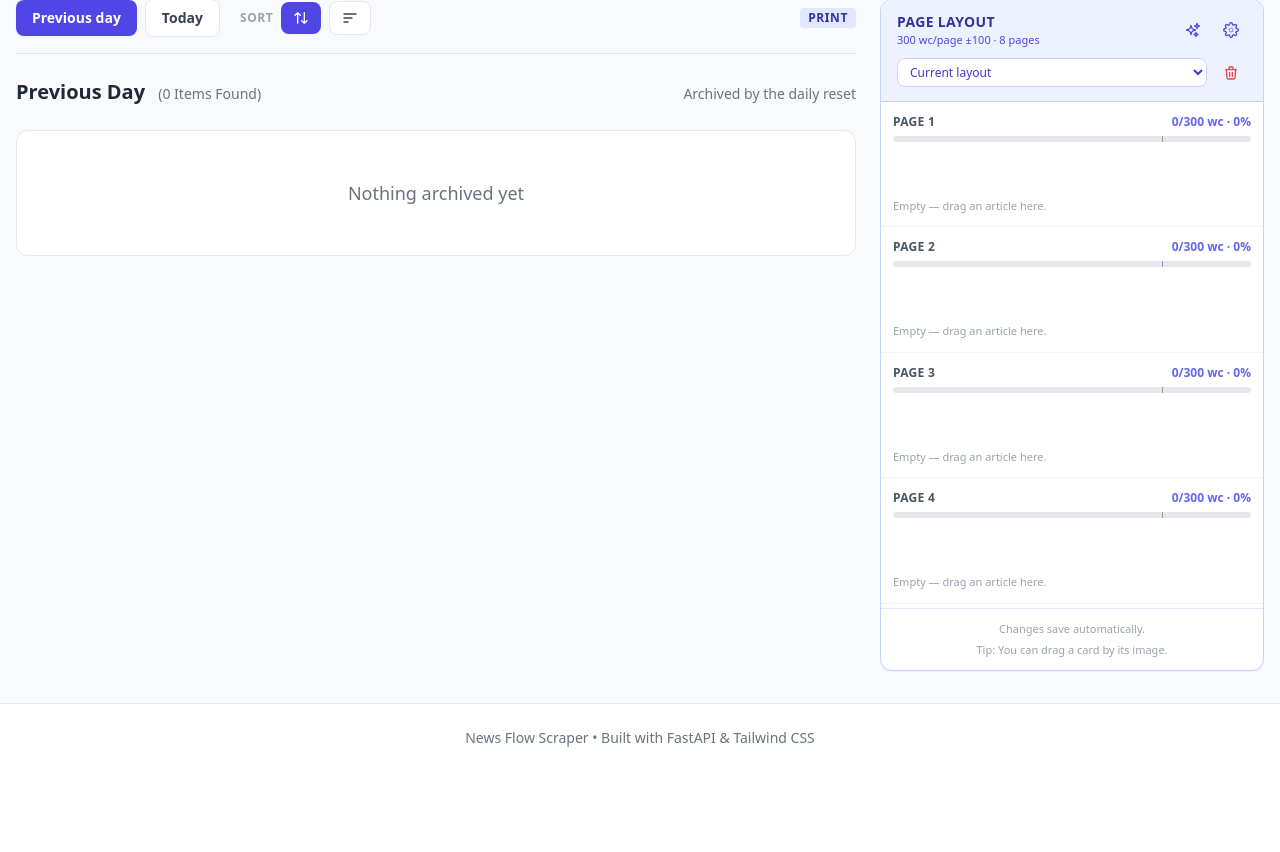
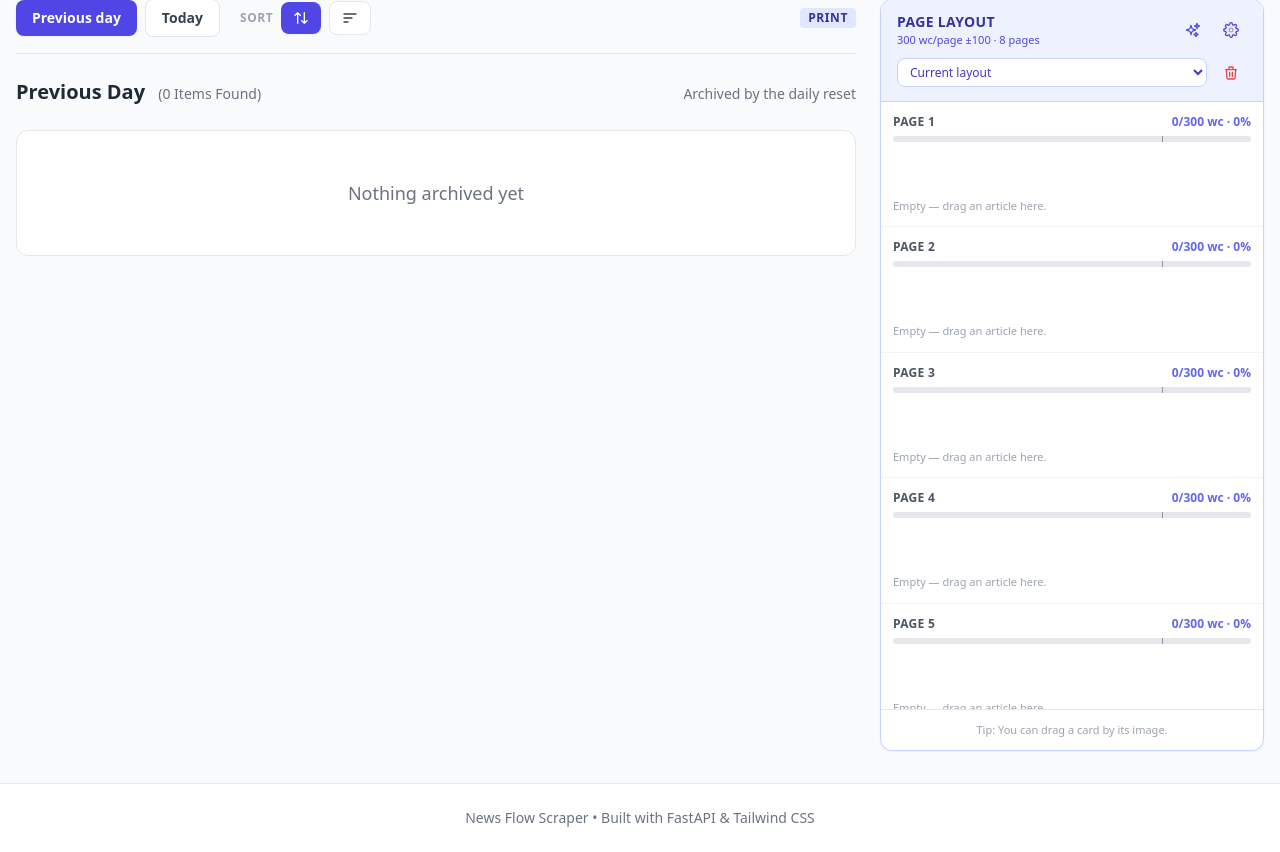
Before and after one commit to MidHunterX/News-Flow, a FastAPI app: page /publication in a window 1280 px wide. Shown: the part 104-956 px from the top of the page. Before the commit the page ends 851 px from the top, so only its background shows below. Run offline with FastAPI, Linux system fonts and the light colour scheme; data comes from the database, SQL or seed files in the repository; data that the repository does not hold is empty; some libraries are stand-ins or nearby versions.

Commit message:
💄 style(publication): drop the layout save status text

```diff
--- a/templates/publication.html
+++ b/templates/publication.html
@@ -405,7 +405,7 @@
     </div>
 
     <!-- ============ RIGHT: print-layout sidebar (edge-docked) ============ -->
-    <aside class="w-80 xl:w-96 shrink-0 sticky top-6 max-h-[calc(100vh-8rem)] flex flex-col
+    <aside class="w-80 xl:w-96 shrink-0 sticky top-6 max-h-[calc(100vh-3rem)] flex flex-col
                   bg-white rounded-xl border border-indigo-200 shadow-sm overflow-hidden dark:bg-gray-800 dark:border-indigo-900"
            data-day="{{ selected_day }}">
       <!-- Panel header: the gear opens the publication-only settings
@@ -495,21 +495,11 @@
       </div>
 
       <!-- Pinned footer: the layout saves itself after every change, so
-           there is no button — just the status of the last write and the
-           drag hint. A save never reloads the page, so the scroll position
-           (and anything focused) stays where it is. -->
+           there is no button and no status chrome — just the drag hint.
+           A save never reloads the page, so the scroll position (and
+           anything focused) stays where it is. -->
       <div class="p-3 border-t border-indigo-100 shrink-0 dark:border-indigo-900">
-        <div class="flex items-center justify-center gap-2">
-          <p id="save-layout-status" role="status" aria-live="polite"
-             class="text-[11px] font-medium text-center text-gray-400 dark:text-gray-500">
-            Changes save automatically.
-          </p>
-          <button type="button" id="save-layout-retry" onclick="retryLayoutSave()"
-                  class="hidden text-[11px] font-semibold text-indigo-600 underline hover:text-indigo-800 dark:text-indigo-300 dark:hover:text-indigo-100">
-            Retry
-          </button>
-        </div>
-        <p class="mt-1 text-[11px] text-gray-400 text-center dark:text-gray-500">
+        <p class="text-[11px] text-gray-400 text-center dark:text-gray-500">
           Tip: You can drag a card by its image.
         </p>
       </div>
@@ -650,14 +640,13 @@
     // the draft: every change is auto-saved after a short debounce, and a
     // save never reloads the page, so the scroll position stays put.
     const layoutRoot = document.getElementById("pub-layout-root");
-    const layoutStatus = document.getElementById("save-layout-status");
-    const layoutRetry = document.getElementById("save-layout-retry");
     const AUTOSAVE_DELAY = 400;
     let layoutDirty = false;
     let layoutSaved = false; // an explicit reload: leave without the guard
     let autosaveTimer = null;
     let saveInFlight = false;
     let saveQueued = false;
+    let saveFailureNotified = false;
     let activeDropzone = null;
     let activeCardList = null;
 
@@ -678,23 +667,6 @@
     }
     let savedLayout = layoutSnapshot();
 
-    const SAVE_STATUS_CLASSES = {
-      idle: "text-gray-400 dark:text-gray-500",
-      saving: "text-indigo-500 dark:text-indigo-400",
-      saved: "text-green-600 dark:text-green-400",
-      error: "text-red-500 dark:text-red-400",
-    };
-
-    function setSaveStatus(state, message) {
-      if (layoutStatus) {
-        layoutStatus.className =
-          "text-[11px] font-medium text-center " +
-          (SAVE_STATUS_CLASSES[state] || SAVE_STATUS_CLASSES.idle);
-        layoutStatus.textContent = message;
-      }
-      if (layoutRetry) layoutRetry.classList.toggle("hidden", state !== "error");
-    }
-
     function refreshDirty() {
       layoutDirty = layoutSnapshot() !== savedLayout;
       return layoutDirty;
@@ -708,7 +680,6 @@
         // The draft is back to what the server holds: drop a pending write.
         clearTimeout(autosaveTimer);
         autosaveTimer = null;
-        if (!saveInFlight) setSaveStatus("saved", "Layout saved.");
         return;
       }
       clearTimeout(autosaveTimer);
@@ -716,12 +687,6 @@
         autosaveTimer = null;
         void persistLayout();
       }, AUTOSAVE_DELAY);
-    }
-
-    function retryLayoutSave() {
-      clearTimeout(autosaveTimer);
-      autosaveTimer = null;
-      void persistLayout();
     }
 
     // Every explicit flow (settings, AI generate/apply, clear) ends here:
@@ -1110,8 +1075,8 @@
     }
 
     // Write the draft in the background. The response is read back and
-    // compared with what was sent before the baseline snapshot moves, so
-    // the status only says "saved" once the server really holds this
+    // compared with what was sent before the baseline snapshot moves, so the
+    // draft is only marked clean once the server really holds this
     // arrangement. There is no reload — the DOM already shows it, so the
     // scroll position stays exactly where the drag left it.
     async function persistLayout() {
@@ -1123,7 +1088,6 @@
       const pages = collectLayoutPages();
       const sentSnapshot = layoutSnapshot();
       saveInFlight = true;
-      setSaveStatus("saving", "Saving…");
       try {
         const res = await fetch(
           `/api/publication/layout?day=${encodeURIComponent(pubDay)}`,
@@ -1149,17 +1113,18 @@
         // baseline. Anything dragged while the request ran stays dirty and
         // queues another save.
         savedLayout = sentSnapshot;
-        if (refreshDirty()) {
-          scheduleLayoutSave();
-        } else {
-          setSaveStatus("saved", "Layout saved");
+        saveFailureNotified = false;
+        if (refreshDirty()) scheduleLayoutSave();
+      } catch (err) {
+        // No status chrome on this page: warn once per failing streak, and
+        // keep the draft (the beforeunload guard still protects it).
+        if (!saveFailureNotified) {
+          saveFailureNotified = true;
+          alert(
+            (err && err.message) ||
+              "Saving the layout failed — your changes are still here."
+          );
         }
-      } catch (err) {
-        setSaveStatus(
-          "error",
-          (err && err.message) ||
-            "Saving the layout failed — your changes are still here."
-        );
       } finally {
         saveInFlight = false;
         if (saveQueued) {
```
Also changed, not shown: AGENTS.md (+4 -4 lines), tests/test_publication_layout.py (+6 -4 lines), README.md.
